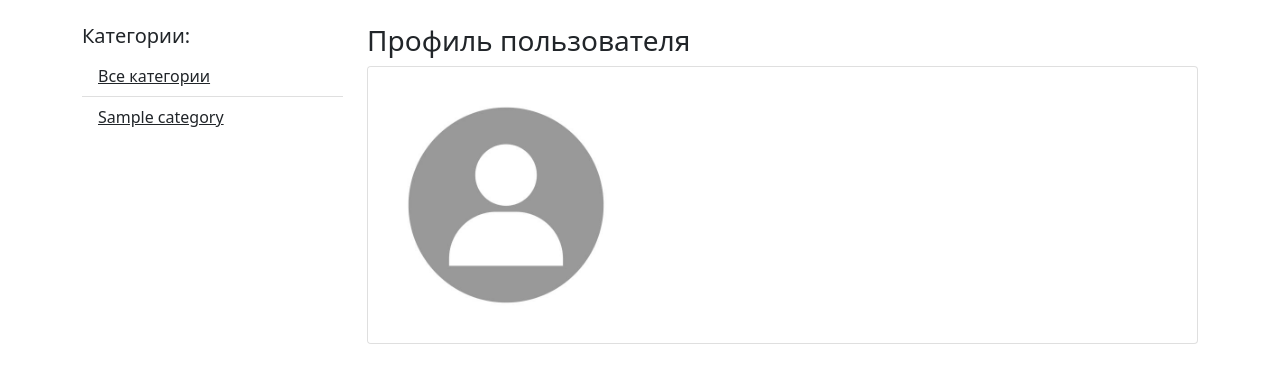
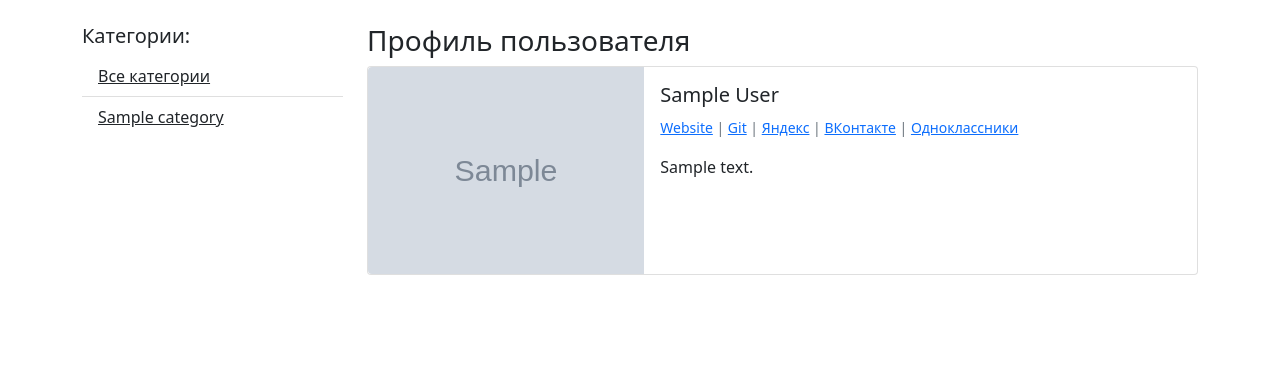
Before and after one commit to darkus007/DjangoBlog, a Django app: a page that uses website/members/templates/registration/user_profile_show.html in a window 1280 px wide. Shown: the part 56-439 px from the top of the page. Run offline with Django 4.2, Linux system fonts and the light colour scheme; a user stored in the database is signed in; tables that the repository leaves empty hold one stand-in row (values such as "Sample post"); grey boxes marked "Sample" are stand-in pictures.

Commit message:
Исправлено отображение профиля полльзователя.

```diff
--- a/website/members/templates/registration/user_profile_show.html
+++ b/website/members/templates/registration/user_profile_show.html
@@ -8,33 +8,33 @@
     <div class="card mb-3">
       <div class="row g-0">
         <div class="col-md-4">
-            {% if user_profile.image %}
-                <img src="{{ user_profile.image.url }}" class="img-fluid rounded-start">
+            {% if object.image %}
+                <img src="{% static object.image %}" class="img-fluid rounded-start">
             {% else %}
                 <img src="{% static 'members/images/default.jpg' %}" class="img-fluid rounded-start">
             {% endif %}
         </div>
         <div class="col-md-8">
           <div class="card-body">
-            <h5 class="card-title">{{ user_profile.user.first_name }} {{ user_profile.user.last_name }}</h5>
+            <h5 class="card-title">{{ object.user__first_name }} {{ object.user__last_name }}</h5>
               <p class="card-text"><small class="text-muted">
-                  {% if user_profile.website_url %}
-                    <a href="{{ user_profile.website_url }}" target="_blank">Website</a>
+                  {% if object.website_url %}
+                    <a href="{{ object.website_url }}" target="_blank">Website</a>
                   {% endif %}
-                  {% if user_profile.git_url %}
-                    | <a href="{{ user_profile.git_url }}" target="_blank">Git</a>
+                  {% if object.git_url %}
+                    | <a href="{{ object.git_url }}" target="_blank">Git</a>
                   {% endif %}
-                  {% if user_profile.ya_url %}
-                    | <a href="{{ user_profile.ya_url }}" target="_blank">Яндекс</a>
+                  {% if object.ya_url %}
+                    | <a href="{{ object.ya_url }}" target="_blank">Яндекс</a>
                   {% endif %}
-                  {% if user_profile.vk_url %}
-                    | <a href="{{ user_profile.vk_url }}" target="_blank">ВКонтакте</a>
+                  {% if object.vk_url %}
+                    | <a href="{{ object.vk_url }}" target="_blank">ВКонтакте</a>
                   {% endif %}
-                  {% if user_profile.ok_url %}
-                    | <a href="{{ user_profile.ok_url }}" target="_blank">Одноклассники</a>
+                  {% if object.ok_url %}
+                    | <a href="{{ object.ok_url }}" target="_blank">Одноклассники</a>
                   {% endif %}
               </small></p>
-              <p class="card-text">{{ user_profile.bio }}</p>
+              <p class="card-text">{{ object.bio }}</p>
           </div>
         </div>
       </div>
--- a/website/members/views.py
+++ b/website/members/views.py
@@ -61,11 +61,16 @@ class UserProfileView(DetailView):
     model = Profile
     template_name = 'registration/user_profile_show.html'
 
-    def get_context_data(self, **kwargs):
-        context = super().get_context_data(**kwargs)
-        user_profile = get_object_or_404(Profile, slug=self.kwargs['slug'])
-        context['user_profile'] = user_profile
-        return context
+    def get_queryset(self):
+        return Profile.objects.filter(slug=self.kwargs['slug']) \
+            .values('user__first_name', 'user__last_name', 'image', 'bio',
+                    'ya_url', 'vk_url', 'ok_url', 'git_url', 'website_url')
+
+    # def get_context_data(self, **kwargs):
+    #     context = super().get_context_data(**kwargs)
+    #     user_profile = get_object_or_404(Profile, slug=self.kwargs['slug'])
+    #     context['user_profile'] = user_profile
+    #     return context
 
 
 class CreateUserProfileView(CreateView):
```
